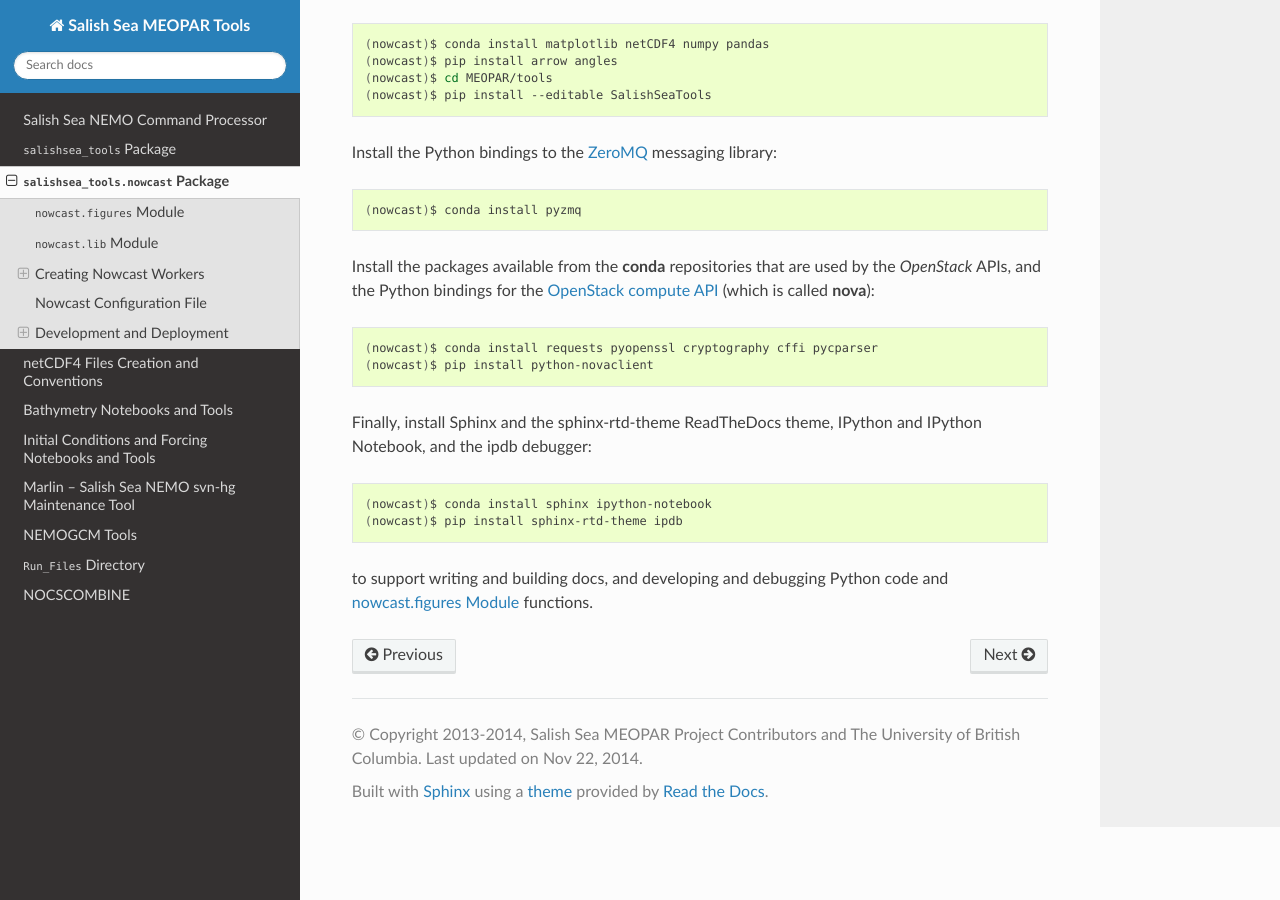
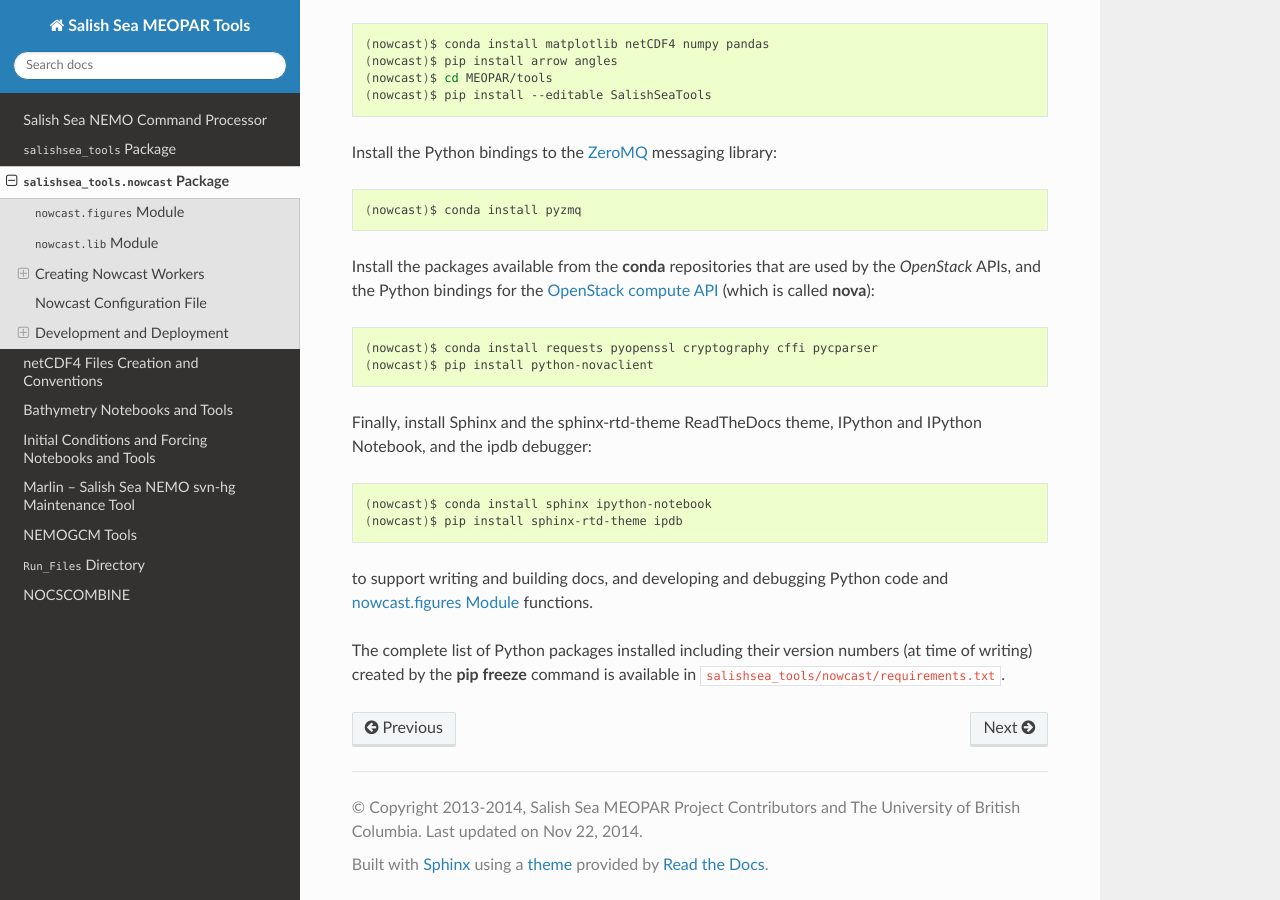
Before and after one commit to SalishSeaCast/tools, a Sphinx documentation site: the page built from docs/SalishSeaTools/nowcast.rst, in a window 1280 px wide and 900 px high, scrolled down 6548 px. Built offline with Sphinx 7.4.7 and the Read the Docs theme 2.0.0, drawn with Linux system fonts in a browser that asks for light colours.

Commit message:
Add list of Python packages and versions for nowcast environments.

```diff
--- a/docs/SalishSeaTools/nowcast.rst
+++ b/docs/SalishSeaTools/nowcast.rst
@@ -392,3 +392,5 @@ and the ipdb debugger:
 
 to support writing and building docs,
 and developing and debugging Python code and :ref:`salishsea_tools.nowcast.figures` functions.
+
+The complete list of Python packages installed including their version numbers (at time of writing) created by the :command:`pip freeze` command is available in :file:`salishsea_tools/nowcast/requirements.txt`.
```
Also changed, not shown: 1 other file.
